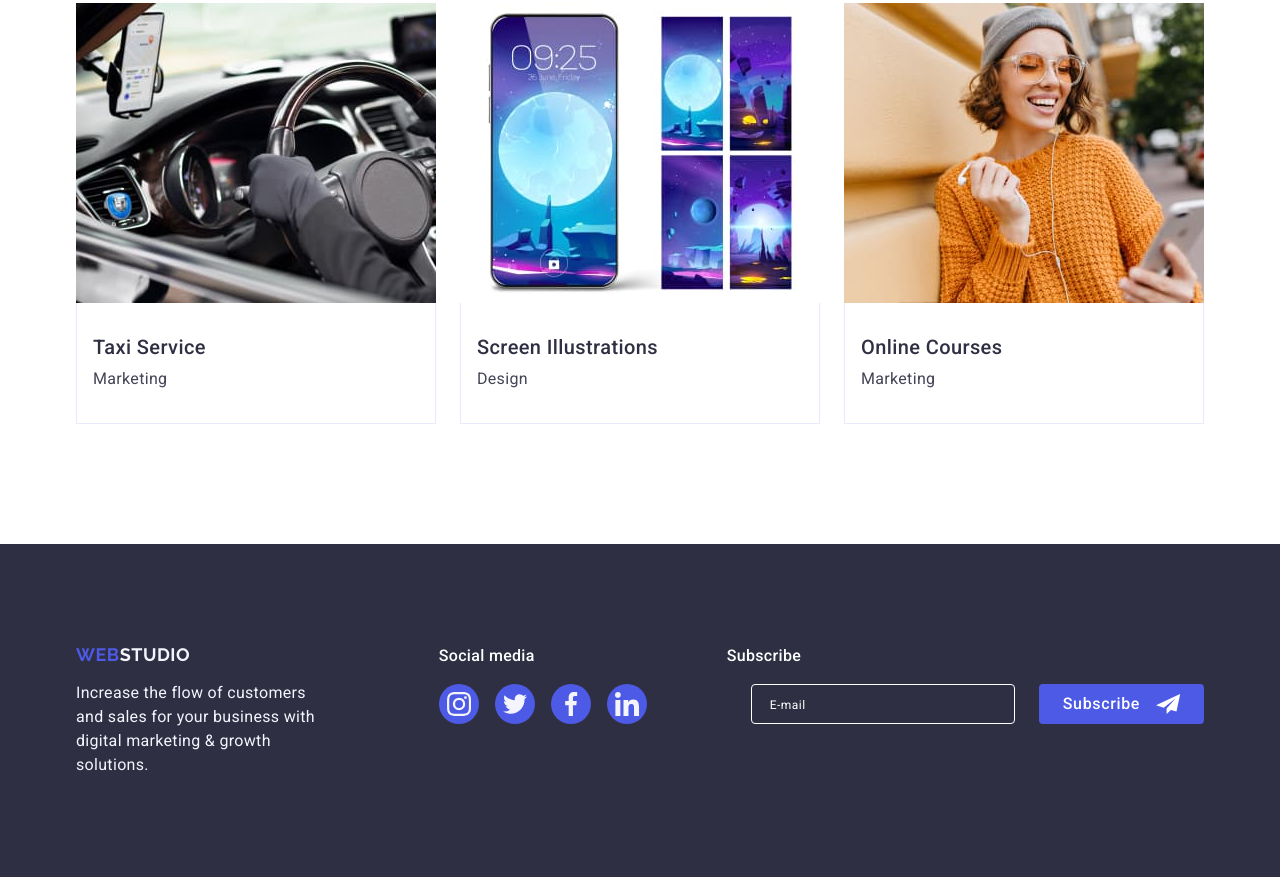
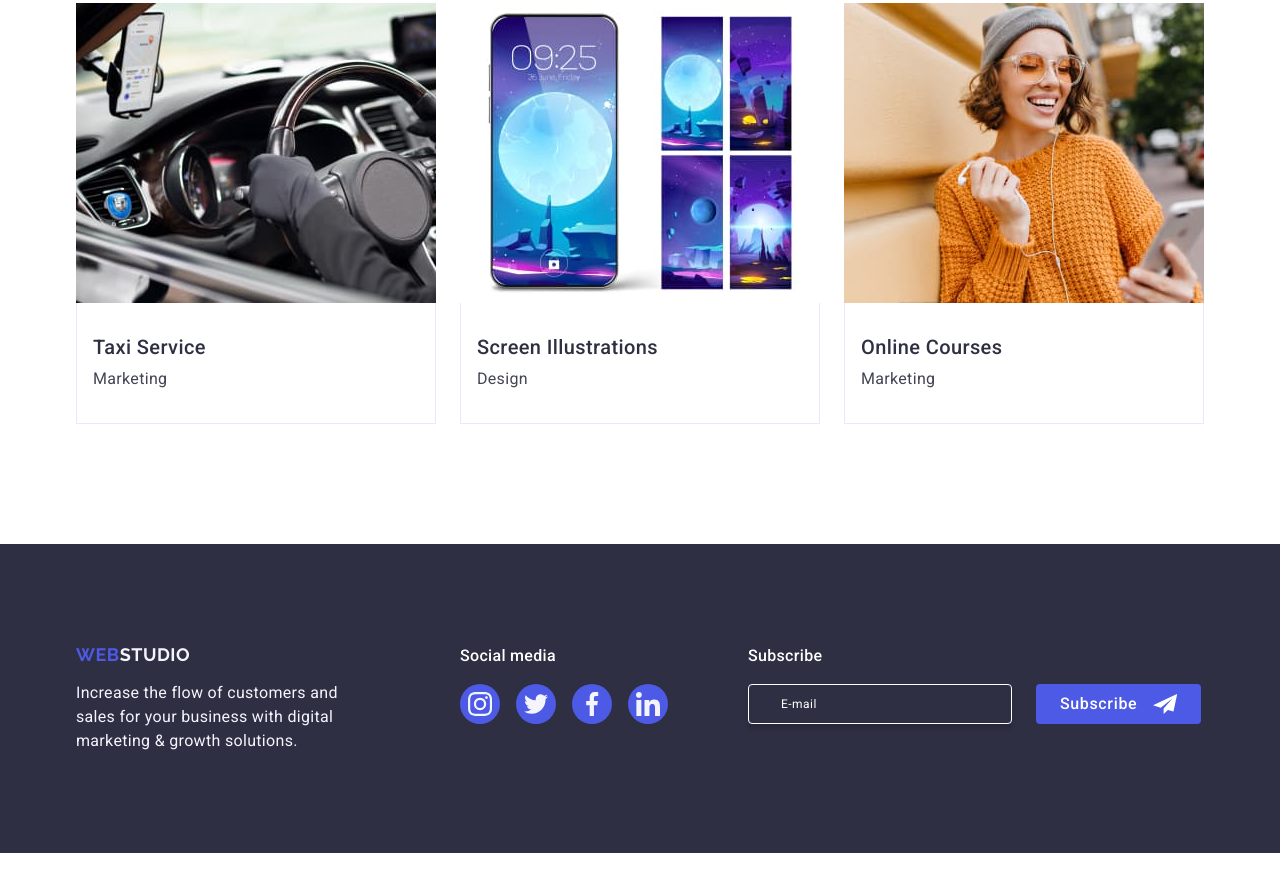
Before and after one commit to Carter1201/goit-markup-hw-05, a plain HTML site: page index.html in a window 1280 px wide. Shown: the part 2639-3516 px from the top of the page. After the commit the page ends 3492 px from the top, so only its background shows below. Drawn offline with nearby package versions, Linux system fonts and the light colour scheme.

Commit message:
some-mistakes-corrected

```diff
--- a/css/styles.css
+++ b/css/styles.css
@@ -442,18 +442,24 @@ button:focus {
   margin-bottom: 16px;
 }
 .subscribe-email {
-  border: 1px solid #fff;
+  border: 1px solid #ffffff;
   border-radius: 4px;
   width: 264px;
   height: 40px;
   background-color: transparent;
+  font-size: 12px;
+  line-height: 2;
+  letter-spacing: 0.04em;
+  color: #ffffff;
+  padding-left: 16px;
+  box-shadow: 0px 4px 4px rgba(0, 0, 0, 0.15);
 }
 .subscribe-email::placeholder {
   font-size: 12px;
-line-height: 2;
-letter-spacing: 0.04em;
-color: #fff;
-padding-left: 16px;
+  line-height: 2;
+  letter-spacing: 0.04em;
+  color: #ffffff;
+  padding-left: 16px;
 }
 .subscribe-button {
   border-style: none;
@@ -466,16 +472,17 @@ padding-left: 16px;
   min-width: 165px;
   height: 40px;
   background: #4d5ae5;
+  font-family: "Roboto", sans-serif;
   font-weight: 500;
   font-size: 16px;
   line-height: 1.5;
   letter-spacing: 0.04em;
   text-align: center;
-  color: #fff;
-  cursor: pointer
+  color: #ffffff;
+  cursor: pointer;
 }
 .subscribe-icon {
-  fill: #fff;
+  fill: #ffffff;
   margin-left: 16px;
 }
 
--- a/index.html
+++ b/index.html
@@ -536,10 +536,11 @@
         <div class="subscribe-box">
           <p class="subscribe-text">Subscribe</p>
           <form class="subscribe-form">
-            <label></label>
+            <label class="input-label">
               <input
                 class="subscribe-email"
                 type="email"
+                name="subscribe-email"
                 placeholder="E-mail"
               />
             </label>
@@ -615,7 +616,7 @@
           </div>
           <div class="modal-label-box">
             <label class="form-label" for="input-comment">Comment</label>
-
+            <div class="input-box">
               <textarea
                 class="input-comment"
                 name="comment"
@@ -623,6 +624,7 @@
                 id="input-comment"
                 placeholder="Text input"
               ></textarea>
+            </div>
           </div>
           <div class="form-terms-agree">
             <input
```
Lines whose indentation alone changed are shown as unchanged.
